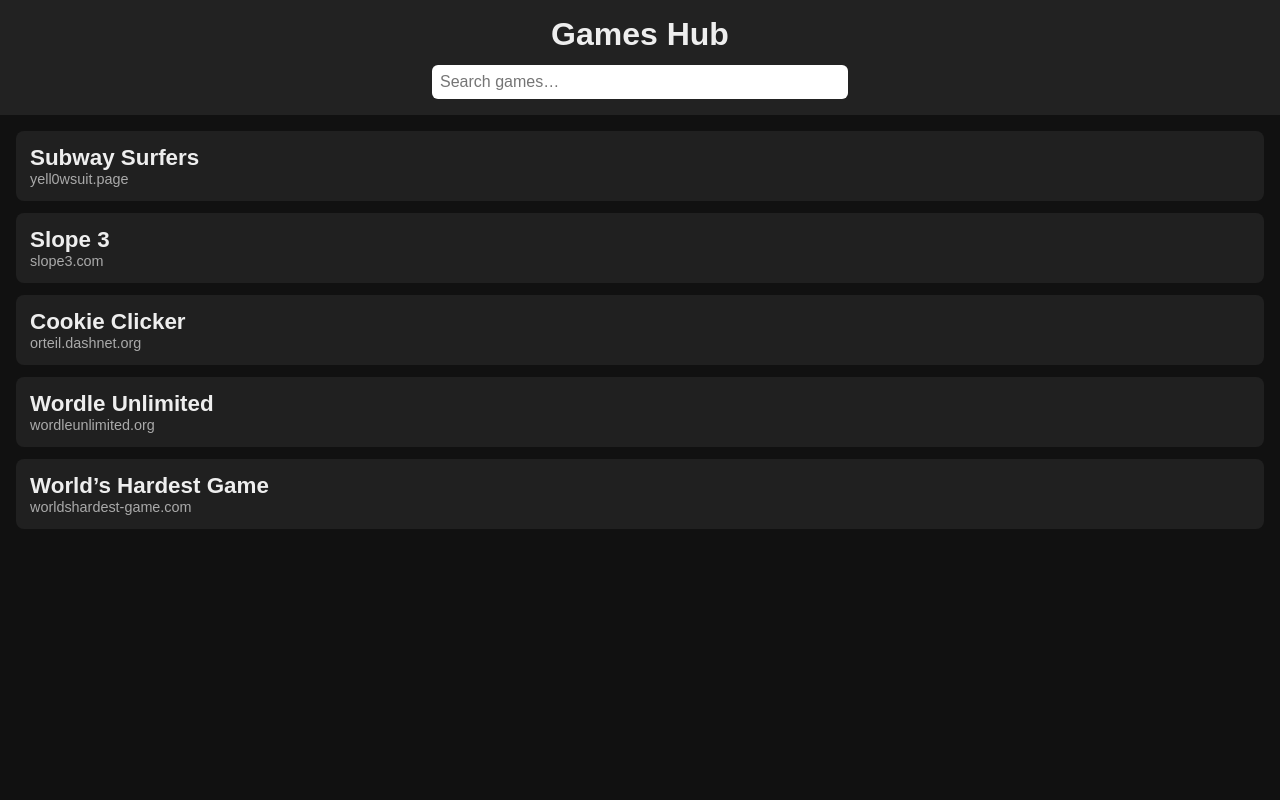
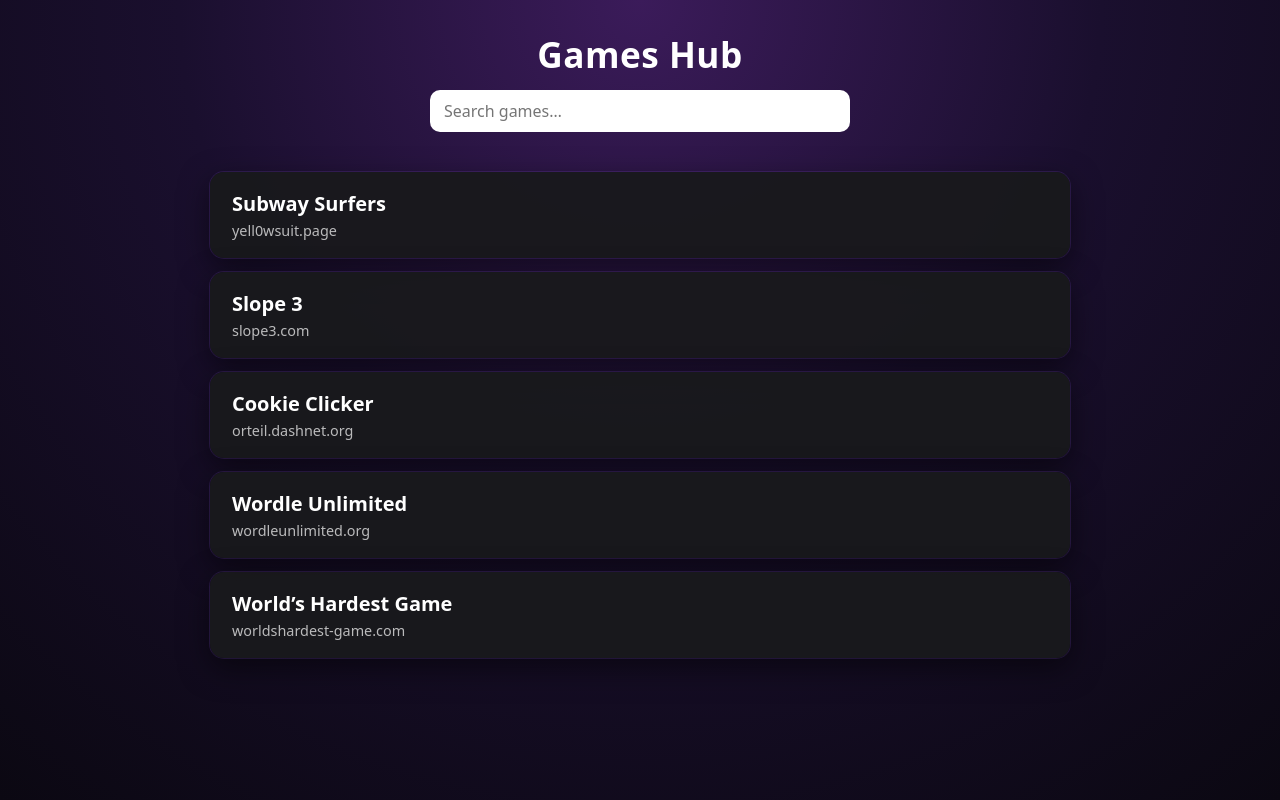
Before and after one commit to Fjordic/fjordic.github.io, a plain HTML site: page index.html in a window 1280 px wide. Drawn offline with Linux system fonts and the light colour scheme.

Commit message:
Update style.css

```diff
--- a/style.css
+++ b/style.css
@@ -1,67 +1,97 @@
-/* GENERAL STYLING */
+/* ===== Global ===== */
+* {
+  box-sizing: border-box;
+  font-family: system-ui, -apple-system, BlinkMacSystemFont, "Segoe UI", sans-serif;
+}
+
 body {
   margin: 0;
-  font-family: Arial, sans-serif;
-  background: #111;
-  color: #eee;
+  min-height: 100vh;
+
+  /* Purple background (Narwhalkid-inspired but softer) */
+  background: radial-gradient(
+    circle at top,
+    #3b1b5a 0%,
+    #1a0f2e 45%,
+    #0b0812 100%
+  );
+
+  color: white;
 }
 
+/* ===== Header ===== */
 header {
   text-align: center;
-  padding: 16px;
-  background: #222;
-  position: sticky;
-  top: 0;
+  padding: 30px 20px 20px;
 }
 
 header h1 {
-  margin: 0;
-  font-size: 2em;
+  margin: 0 0 12px;
+  font-size: 2.2rem;
+  font-weight: 700;
+  letter-spacing: 0.5px;
 }
 
-header input {
-  margin-top: 12px;
-  padding: 8px;
-  width: 90%;
-  max-width: 400px;
+#search {
+  width: min(420px, 90%);
+  padding: 10px 14px;
+  border-radius: 10px;
   border: none;
-  border-radius: 6px;
-  font-size: 1em;
+  outline: none;
+  font-size: 1rem;
 }
 
-/* GAME LIST */
+/* ===== Games List ===== */
 #games-list {
+  max-width: 900px;
+  margin: 0 auto;
+  padding: 20px;
   display: flex;
   flex-direction: column;
-  gap: 12px;
-  padding: 16px;
+  gap: 14px;
 }
 
+/* ===== Game Card ===== */
 .game-card {
-  background: #202020;
-  border-radius: 8px;
-  padding: 14px;
-  transition: transform 0.15s;
+  background: rgba(25, 25, 28, 0.95);
+  border-radius: 14px;
+  padding: 18px 22px;
+
+  /* soft purple glow */
+  box-shadow:
+    0 0 0 1px rgba(155, 92, 255, 0.15),
+    0 10px 30px rgba(0, 0, 0, 0.5);
+
+  transition:
+    transform 0.18s ease,
+    box-shadow 0.18s ease;
 }
 
 .game-card:hover {
-  transform: scale(1.03);
-  background: #333;
+  transform: translateY(-2px);
+
+  /* stronger but still soft glow */
+  box-shadow:
+    0 0 0 1px rgba(155, 92, 255, 0.35),
+    0 0 25px rgba(155, 92, 255, 0.25),
+    0 12px 40px rgba(0, 0, 0, 0.6);
 }
 
+/* ===== Links ===== */
 .game-card a {
   text-decoration: none;
-  color: #eee;
-  display: flex;
-  flex-direction: column;
+  color: inherit;
+  display: block;
 }
 
+/* ===== Text ===== */
 .game-title {
-  font-size: 1.4em;
-  font-weight: bold;
+  font-size: 1.25rem;
+  font-weight: 600;
+  margin-bottom: 4px;
 }
 
 .game-url {
-  font-size: 0.9em;
-  color: #aaa;
+  font-size: 0.9rem;
+  opacity: 0.7;
 }
```
